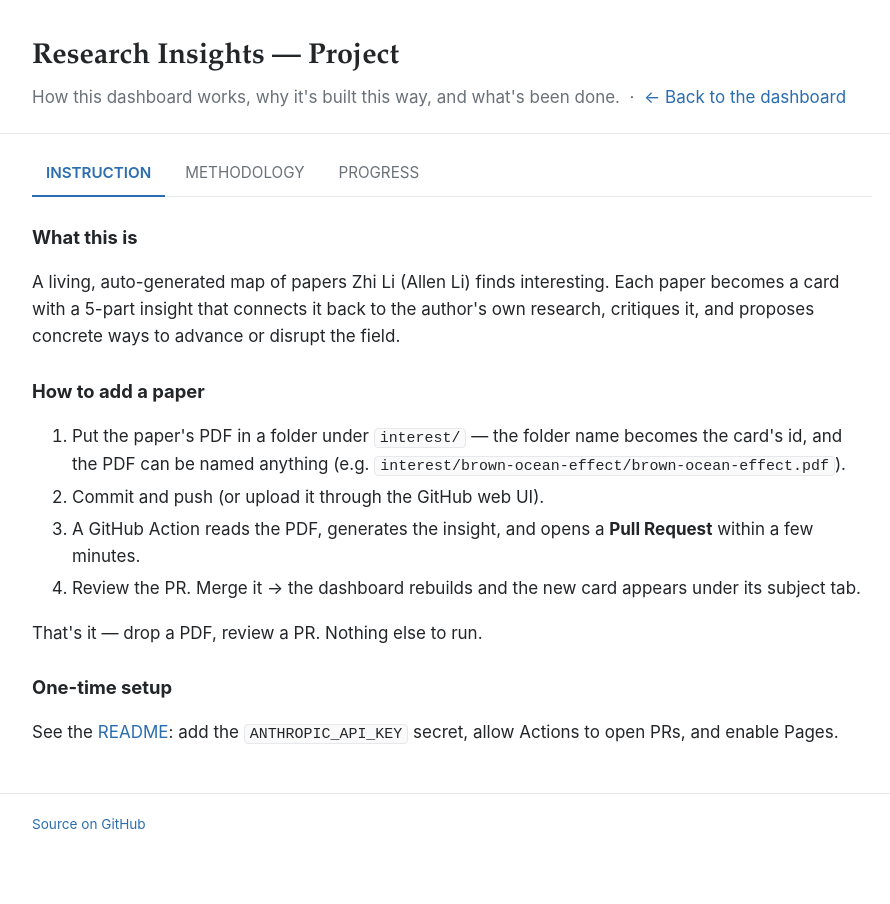
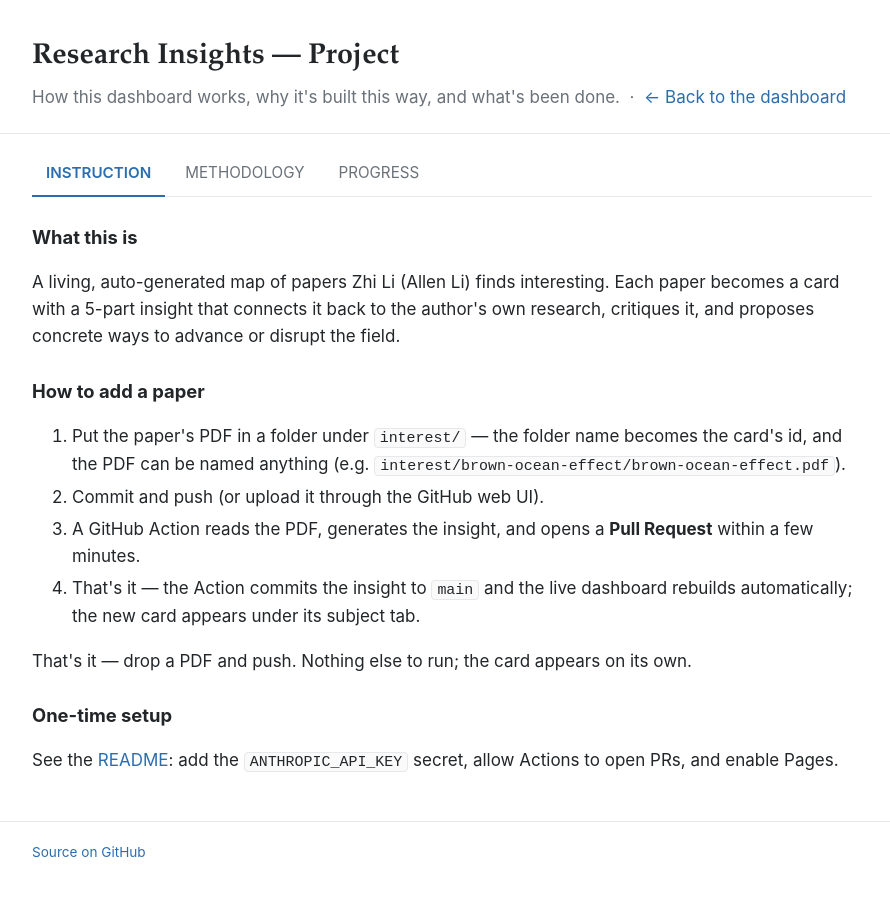
Before and after one commit to chrimerss/autopilot-research-insights, a Jekyll site: the page project.html, which Jekyll copies as it is, in a window 1280 px wide. Shown: the whole page, without its empty margins (188-1078 px from the left). Built offline with Jekyll 4.4.1, drawn with Linux system fonts in a browser that asks for light colours.

Commit message:
Commit insights directly to main instead of opening a PR
Simplify the publish flow: the Action now commits each generated insight straight
to main and explicitly triggers a Pages rebuild, so the live dashboard updates
automatically with no PR/merge step.

- Replace peter-evans/create-pull-request with git commit + push to main.
- A GITHUB_TOKEN push doesn't auto-trigger Pages, so POST /pages/builds explicitly.
- permissions: drop pull-requests:write, add pages:write (keep contents/id-token).
- fetch-depth: 0 for a clean rebase before pushing back.
- Docs updated (README + project.html) to describe the no-PR flow.

Tradeoff: no pre-publish review gate; insights go live as generated.

Co-Authored-By: Claude Opus 4.8 (1M context) <noreply@anthropic.com>

```diff
--- a/project.html
+++ b/project.html
@@ -67,10 +67,10 @@
         <li>Commit and push (or upload it through the GitHub web UI).</li>
         <li>A GitHub Action reads the PDF, generates the insight, and opens a <strong>Pull
           Request</strong> within a few minutes.</li>
-        <li>Review the PR. Merge it → the dashboard rebuilds and the new card appears under its
-          subject tab.</li>
+        <li>That's it — the Action commits the insight to <code>main</code> and the live
+          dashboard rebuilds automatically; the new card appears under its subject tab.</li>
       </ol>
-      <p>That's it — drop a PDF, review a PR. Nothing else to run.</p>
+      <p>That's it — drop a PDF and push. Nothing else to run; the card appears on its own.</p>
 
       <h2>One-time setup</h2>
       <p>See the <a href="https://github.com/chrimerss/autopilot-research-insights#setup">README</a>:
@@ -86,9 +86,8 @@
    ├─ extract one representative figure → assets/figures/&lt;slug&gt;/
    ├─ load research history (_data/publications.yml + published/*.md)
    ├─ Claude reads the PDF → 5-section insight JSON, grounded in your work
-   └─ write _insights/&lt;date&gt;-&lt;slug&gt;.md  → open a run-scoped PR
-        │  (you review &amp; merge)
-        ▼  GitHub Pages rebuilds → new card under its subject tab</pre>
+   └─ write _insights/&lt;date&gt;-&lt;slug&gt;.md  → commit straight to main
+        ▼  GitHub Pages rebuilds automatically → new card under its subject tab</pre>
 
       <h2>The five sections of every insight</h2>
       <ol>
@@ -107,7 +106,8 @@
           PDF input, guarded by page/size and a token budget (falls back to text).</li>
         <li><strong>Idempotent</strong>: a paper is processed once (insight-absence + content-hash guard);
           re-pushes don't duplicate.</li>
-        <li><strong>Human-in-the-loop</strong>: every change lands as a PR; nothing auto-merges.</li>
+        <li><strong>Auto-publish</strong>: the Action commits each insight directly to <code>main</code>
+          and the live site refreshes — no PR/merge step (edit or revert after the fact if needed).</li>
         <li><strong>Build-safe</strong>: all model output is YAML-escaped and Liquid-neutralized so it can
           never break the site build.</li>
       </ul>
@@ -116,7 +116,7 @@
         <strong>Figure note.</strong> A representative figure may be extracted from a third-party paper
         and shown on its card. These are displayed under academic <em>fair-use / scholarly-commentary</em>
         for non-commercial research discussion, and every card links to the original source. To suppress a
-        figure, delete <code>assets/figures/&lt;slug&gt;/</code> in the PR.
+        figure, delete <code>assets/figures/&lt;slug&gt;/</code> in a follow-up commit.
       </div>
     </section>
 
@@ -131,10 +131,12 @@
 <!-- PROGRESS_ROWS -->
           <tr><td>2026-05-31</td><td>Scaffold</td><td>Site</td><td>Jekyll site (minimal-light styling), subject tabs + accordion cards, light/dark, responsive. Local build gates green (zero-insight, dry-run insight, new-subject append-last).</td></tr>
           <tr><td>2026-05-31</td><td>Analyzer</td><td>Pipeline</td><td><code>scripts/analyze_paper.py</code>: PDF→text+figure, Claude 5-section insight, AC-9 grounding hard-check, idempotency guard. 20 unit tests passing.</td></tr>
-          <tr><td>2026-05-31</td><td>Automation</td><td>CI</td><td>Push-triggered GitHub Action (SHA-pinned actions, queue-not-cancel) opens a run-scoped PR. actionlint clean.</td></tr>
+          <tr><td>2026-05-31</td><td>Automation</td><td>CI</td><td>Push-triggered GitHub Action (SHA-pinned actions, queue-not-cancel) commits insights directly to main + triggers Pages rebuild. actionlint clean.</td></tr>
           <tr><td>2026-05-31</td><td>History</td><td>Data</td><td>Seeded <code>_data/publications.yml</code> with 20 real Google Scholar publications.</td></tr>
           <tr><td>2026-05-31</td><td>Review</td><td>QA</td><td>Code review + security review applied: GHA-output hardening, project.html HTML-escaping, source links, pinned deps, figure size cap.</td></tr>
           <tr><td>2026-05-31</td><td>Deploy</td><td>Live</td><td>Repo created &amp; pushed; GitHub Pages built (HTTP 200); Actions PR-creation enabled. Awaiting <code>ANTHROPIC_API_KEY</code> to process the first paper.</td></tr>
+          <tr><td>2026-06-01</td><td>Bedrock</td><td>Auth</td><td>Wired AWS Bedrock via GitHub OIDC (scoped IAM role, no stored keys); first paper (SWMManywhere) processed end-to-end on Opus 4.8 via an application inference-profile ARN.</td></tr>
+          <tr><td>2026-06-01</td><td>Flow</td><td>CI</td><td>Simplified: insights now commit directly to main and trigger a Pages rebuild (no PR/merge step).</td></tr>
         </tbody>
       </table>
     </section>
```
Also changed, not shown: .github/workflows/generate-insights.yml, README.md.
